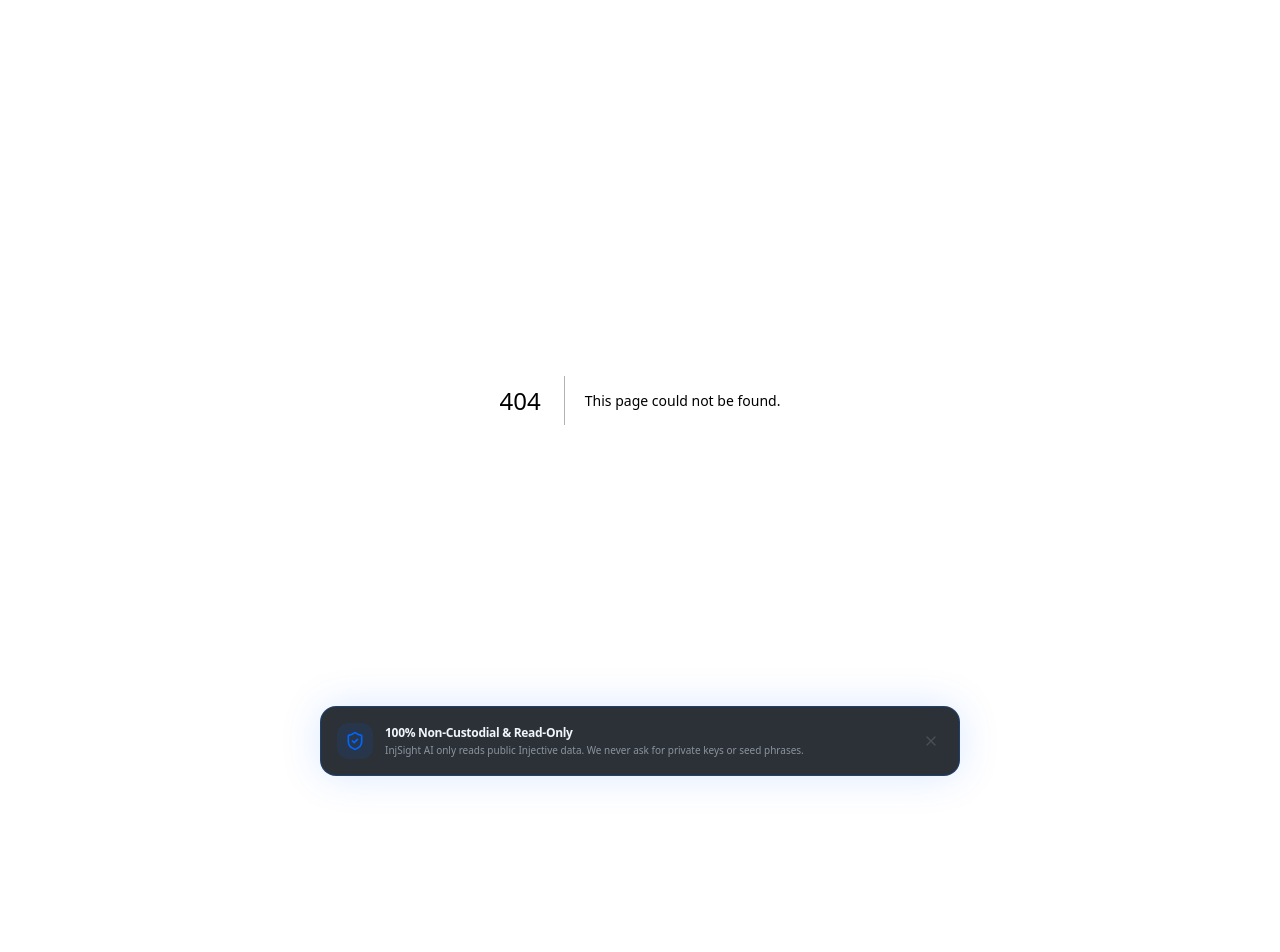
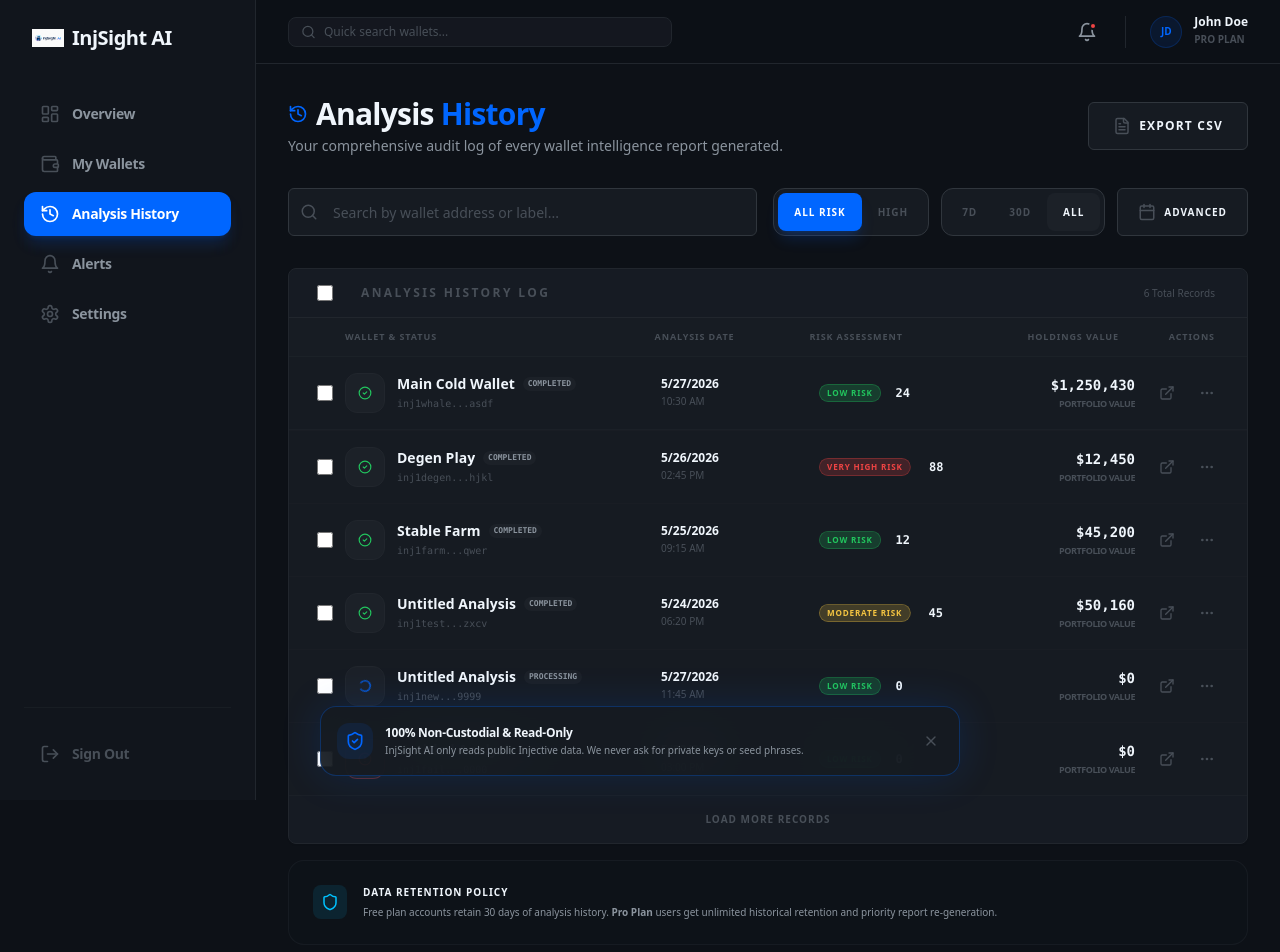
Before and after one commit to mokwathedeveloper/injsight-ai, a Next.js app in the folder frontend/: page /dashboard/history in a window 1280 px wide. Before the commit this address had no page. Shown: the top 952 px of the page. Before the commit the page ends 800 px from the top, so only its background shows below. Built offline with nearby package versions, Linux system fonts and the light colour scheme.

Commit message:
feat: add analysis history dashboard page route and assemble components

```diff
--- /dev/null
+++ b/frontend/app/dashboard/history/page.tsx
@@ -0,0 +1,90 @@
+"use client";
+
+import * as React from "react";
+import { AppShell } from "@/components/dashboard/AppShell";
+import { AnalysisHistoryTable } from "@/components/dashboard/AnalysisHistoryTable";
+import { AnalysisHistoryToolbar } from "@/components/dashboard/AnalysisHistoryToolbar";
+import { MOCK_ANALYSIS_HISTORY } from "@/data/analysis-history-mock";
+import { AnalysisHistoryFilters } from "@/types/analysis-history";
+import { History, Shield, Download, FileText } from "lucide-react";
+import { Button } from "@/components/ui/Button";
+
+export default function HistoryPage() {
+  const [entries, setEntries] = React.useState(MOCK_ANALYSIS_HISTORY);
+  const [filters, setFilters] = React.useState<AnalysisHistoryFilters>({
+    search: "",
+    riskLevel: "All",
+    dateRange: "all",
+  });
+
+  const filteredEntries = React.useMemo(() => {
+    return entries.filter(entry => {
+      const matchesSearch = !filters.search ||
+        entry.address.toLowerCase().includes(filters.search.toLowerCase()) ||
+        entry.label?.toLowerCase().includes(filters.search.toLowerCase());
+
+      const matchesRisk = filters.riskLevel === "All" || entry.riskLevel === filters.riskLevel;
+
+      return matchesSearch && matchesRisk;
+    });
+  }, [entries, filters]);
+
+  const handleDeleteEntry = (id: string) => {
+    setEntries(entries.filter(e => e.id !== id));
+  };
+
+  return (
+    <AppShell>
+      <div className="space-y-8 animate-in fade-in duration-700">
+        {/* Page Header */}
+        <div className="flex flex-col md:flex-row md:items-center justify-between gap-6">
+          <div className="space-y-1">
+            <div className="flex items-center gap-2 text-primary">
+              <History size={20} />
+              <h1 className="text-2xl sm:text-3xl font-extrabold text-text-primary tracking-tight">
+                Analysis <span className="text-primary">History</span>
+              </h1>
+            </div>
+            <p className="text-text-secondary text-sm">
+              Your comprehensive audit log of every wallet intelligence report generated.
+            </p>
+          </div>
+
+          <div className="flex items-center gap-3">
+            <Button variant="secondary" className="h-12 px-6 gap-2 border-border-strong font-bold text-xs uppercase tracking-widest">
+              <FileText size={18} className="text-text-disabled" />
+              <span>Export CSV</span>
+            </Button>
+          </div>
+        </div>
+
+        {/* Toolbar */}
+        <AnalysisHistoryToolbar
+          filters={filters}
+          onFilterChange={setFilters}
+        />
+
+        {/* History Log */}
+        <div className="space-y-4">
+          <AnalysisHistoryTable
+            entries={filteredEntries}
+            onDelete={handleDeleteEntry}
+          />
+
+          <div className="p-6 bg-hover/10 border border-border/50 rounded-2xl flex items-start gap-4">
+            <div className="p-2 bg-accent/10 rounded-lg text-accent shrink-0">
+               <Shield size={18} />
+            </div>
+            <div className="space-y-1">
+               <p className="text-[10px] font-bold text-text-primary uppercase tracking-widest">Data Retention Policy</p>
+               <p className="text-[10px] text-text-secondary leading-relaxed">
+                 Free plan accounts retain 30 days of analysis history. <strong>Pro Plan</strong> users get
+                 unlimited historical retention and priority report re-generation.
+               </p>
+            </div>
+          </div>
+        </div>
+      </div>
+    </AppShell>
+  );
+}
```
